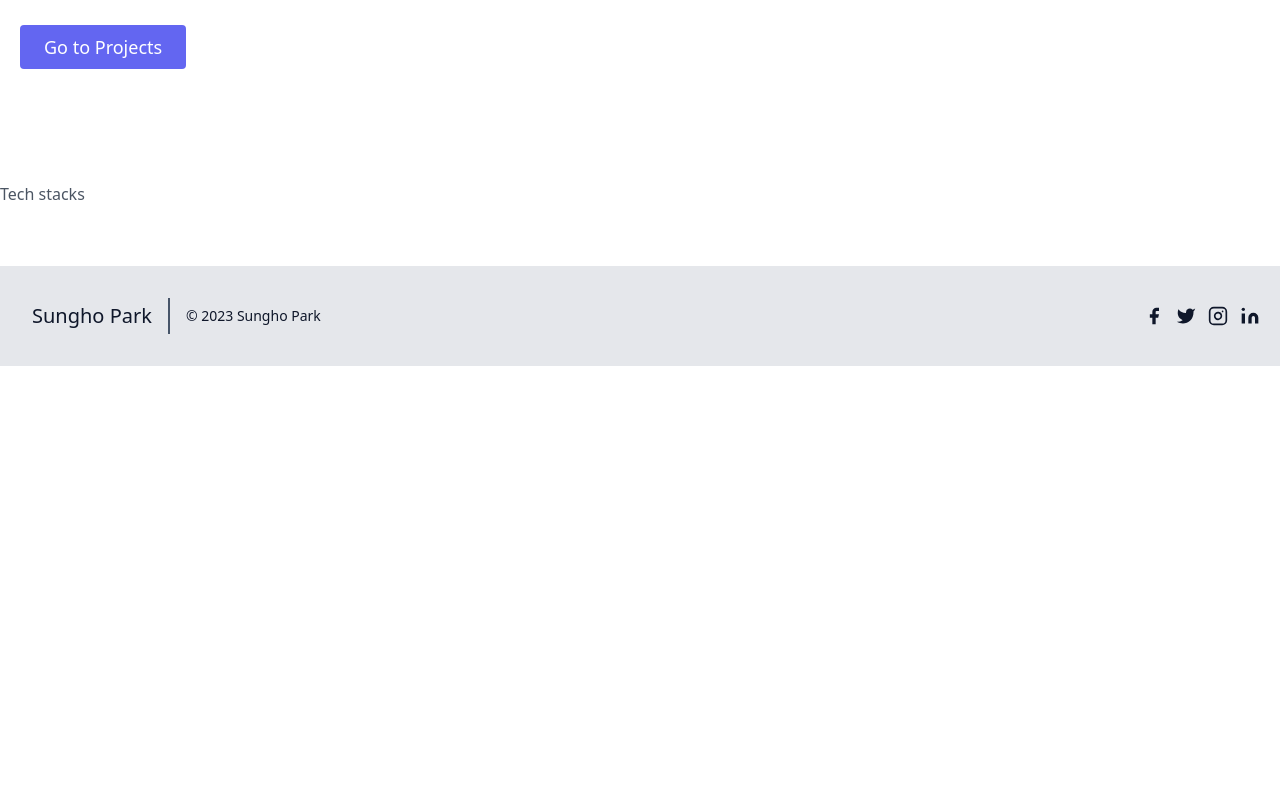
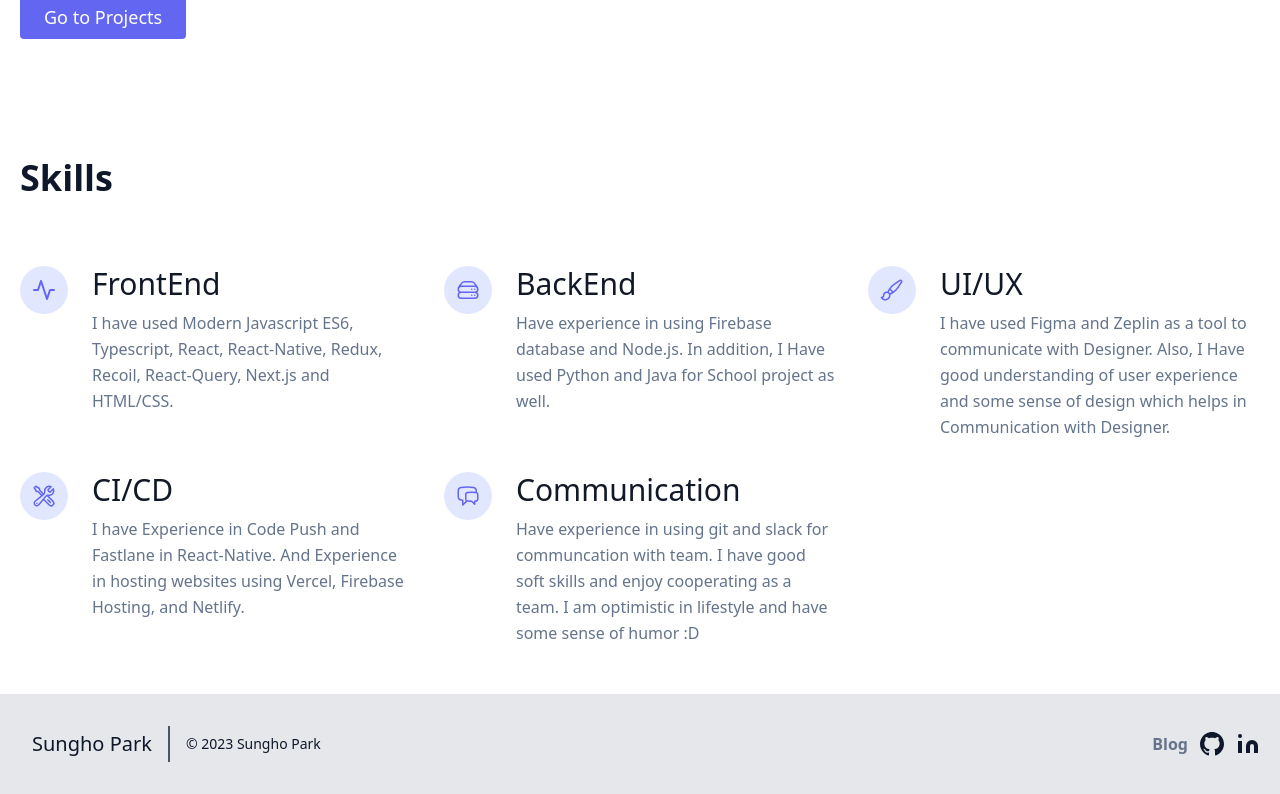
Before and after one commit to psh320/sungho-park, a Next.js app: page / in a window 1280 px wide. Shown: the part 534-1328 px from the top of the page. Before the commit the page ends 900 px from the top, so only its background shows below. Built offline with nearby package versions, Linux system fonts and the light colour scheme.

Commit message:
feat: add skills

```diff
--- a/src/components/Footer.tsx
+++ b/src/components/Footer.tsx
@@ -14,52 +14,40 @@ export default function Header() {
           © 2023 Sungho Park
         </p>
         <span className="inline-flex sm:ml-auto sm:mt-0 mt-4 justify-center sm:justify-start">
-          <a className="text-primary">
+          <a
+            className="ml-3 text-primary"
+            href="https://medium.com/@parksungho320"
+            target="_blank"
+          >
+            <p className="font-bold">Blog</p>
+          </a>
+          <a
+            className="ml-3 text-primary"
+            href="https://github.com/psh320"
+            target="_blank"
+          >
             <svg
+              xmlns="http://www.w3.org/2000/svg"
               fill="currentColor"
-              strokeLinecap="round"
-              strokeLinejoin="round"
-              strokeWidth="2"
-              className="w-5 h-5"
               viewBox="0 0 24 24"
+              className="w-6 h-6"
             >
-              <path d="M18 2h-3a5 5 0 00-5 5v3H7v4h3v8h4v-8h3l1-4h-4V7a1 1 0 011-1h3z"></path>
+              <path d="M12 0c-6.626 0-12 5.373-12 12 0 5.302 3.438 9.8 8.207 11.387.599.111.793-.261.793-.577v-2.234c-3.338.726-4.033-1.416-4.033-1.416-.546-1.387-1.333-1.756-1.333-1.756-1.089-.745.083-.729.083-.729 1.205.084 1.839 1.237 1.839 1.237 1.07 1.834 2.807 1.304 3.492.997.107-.775.418-1.305.762-1.604-2.665-.305-5.467-1.334-5.467-5.931 0-1.311.469-2.381 1.236-3.221-.124-.303-.535-1.524.117-3.176 0 0 1.008-.322 3.301 1.23.957-.266 1.983-.399 3.003-.404 1.02.005 2.047.138 3.006.404 2.291-1.552 3.297-1.23 3.297-1.23.653 1.653.242 2.874.118 3.176.77.84 1.235 1.911 1.235 3.221 0 4.609-2.807 5.624-5.479 5.921.43.372.823 1.102.823 2.222v3.293c0 .319.192.694.801.576 4.765-1.589 8.199-6.086 8.199-11.386 0-6.627-5.373-12-12-12z" />
             </svg>
           </a>
-          <a className="ml-3 text-primary">
-            <svg
-              fill="currentColor"
-              strokeLinecap="round"
-              strokeLinejoin="round"
-              strokeWidth="2"
-              className="w-5 h-5"
-              viewBox="0 0 24 24"
-            >
-              <path d="M23 3a10.9 10.9 0 01-3.14 1.53 4.48 4.48 0 00-7.86 3v1A10.66 10.66 0 013 4s-4 9 5 13a11.64 11.64 0 01-7 2c9 5 20 0 20-11.5a4.5 4.5 0 00-.08-.83A7.72 7.72 0 0023 3z"></path>
-            </svg>
-          </a>
-          <a className="ml-3 text-primary">
-            <svg
-              fill="none"
-              stroke="currentColor"
-              strokeLinecap="round"
-              strokeLinejoin="round"
-              strokeWidth="2"
-              className="w-5 h-5"
-              viewBox="0 0 24 24"
-            >
-              <rect width="20" height="20" x="2" y="2" rx="5" ry="5"></rect>
-              <path d="M16 11.37A4 4 0 1112.63 8 4 4 0 0116 11.37zm1.5-4.87h.01"></path>
-            </svg>
-          </a>
-          <a className="ml-3 text-primary">
+
+          <a
+            className="ml-3 text-primary"
+            href="https://www.linkedin.com/in/sungho-park-5b78301a9/"
+            target="_blank"
+          >
             <svg
               fill="currentColor"
               stroke="currentColor"
               strokeLinecap="round"
               strokeLinejoin="round"
               strokeWidth="0"
-              className="w-5 h-5"
+              className="w-6 h-6"
               viewBox="0 0 24 24"
             >
               <path
--- a/src/components/Header.tsx
+++ b/src/components/Header.tsx
@@ -12,15 +12,18 @@ export default function Header() {
           <svg
             xmlns="http://www.w3.org/2000/svg"
             fill="none"
+            viewBox="0 0 24 24"
+            stroke-width="1.5"
             stroke="currentColor"
-            strokeLinecap="round"
-            strokeLinejoin="round"
-            strokeWidth="2"
             className="w-10 h-10 text-white p-2 bg-indigo-500 rounded-full"
-            viewBox="0 0 24 24"
           >
-            <path d="M12 2L2 7l10 5 10-5-10-5zM2 17l10 5 10-5M2 12l10 5 10-5"></path>
+            <path
+              stroke-linecap="round"
+              stroke-linejoin="round"
+              d="M9 17.25v1.007a3 3 0 01-.879 2.122L7.5 21h9l-.621-.621A3 3 0 0115 18.257V17.25m6-12V15a2.25 2.25 0 01-2.25 2.25H5.25A2.25 2.25 0 013 15V5.25m18 0A2.25 2.25 0 0018.75 3H5.25A2.25 2.25 0 003 5.25m18 0V12a2.25 2.25 0 01-2.25 2.25H5.25A2.25 2.25 0 013 12V5.25"
+            />
           </svg>
+
           <span className="ml-3 text-xl text-gray-600 dark:text-gray-100">
             Sungho Park
           </span>
@@ -32,8 +35,10 @@ export default function Header() {
           <Link href="/project" className="mr-5 header-link">
             Project
           </Link>
-          <a className="mr-5 header-link">Tech Stacks</a>
-          <a className="mr-5 header-link">CV</a>
+          <Link href="/cv.pdf" className="mr-5 header-link">
+            CV
+          </Link>
+
           <DarkModeToggleButton />
         </nav>
       </div>
--- a/src/components/Home/Introduction.tsx
+++ b/src/components/Home/Introduction.tsx
@@ -1,28 +1,32 @@
 import Animation from "@/components/Home/Animation";
-
+import { useRouter } from "next/router";
 export default function Introduction() {
+  const route = useRouter();
   return (
     <>
       <div className="lg:flex-grow xs:w-1/2 md:w-1/2 lg:pr-12 md:pr-8 flex flex-col md:items-start md:text-left mb-16 md:mb-0 items-center text-center">
-        <h1 className="title-font sm:text-4xl text-3xl mb-4 font-medium text-gray-900">
+        <h1 className="title-font sm:text-5xl text-4xl mb-4 font-semibold text-gray-900">
           Sungho Park
         </h1>
         <br className="hidden lg:inline-block" />
-        <h2 className="title-font sm:text-2xl text-1xl mb-4 font-medium text-gray-900">
+        <h2 className="title-font sm:text-3xl text-2xl mb-4 font-medium text-gray-900">
           Frontend Engineer
         </h2>
-        <p className="mb-4 leading-relaxed">
+        <p className="mb-4 leading-relaxed text-lg text-left">
           Hello! My name is Sungho Park (Andrew) and I am year 4 student in the
           City University of Hong Kong majoring in Computer Science.
         </p>
-        <p className="mb-8 leading-relaxed">
+        <p className="mb-8 leading-relaxed text-lg text-left">
           I am a Junior Frontend Engineer who does not hesitate to learn new
           technology and is responsible for the tasks given to me. I am
           passionate about learning and growing as a developer and enjoy
           cooperating with team.
         </p>
         <div className="flex justify-center">
-          <button className="inline-flex text-white bg-indigo-500 border-0 py-2 px-6 focus:outline-none hover:bg-indigo-600 rounded text-lg">
+          <button
+            className="inline-flex text-white bg-indigo-500 border-0 py-2 px-6 focus:outline-none hover:bg-indigo-600 rounded text-lg"
+            onClick={() => route.push("./project")}
+          >
             Go to Projects
           </button>
         </div>
--- /dev/null
+++ b/src/components/Home/Skills.tsx
@@ -0,0 +1,146 @@
+export default function Skills() {
+  return (
+    <section className="text-gray-600 body-font">
+      <div className="container px-5 py-12 mx-auto">
+        <div className="flex flex-wrap sm:-m-4 -mx-4 -mb-10 -mt-4 md:space-y-0 space-y-6">
+          <div className="p-4 md:w-1/3 flex">
+            <div className="w-12 h-12 inline-flex items-center justify-center rounded-full bg-indigo-100 text-indigo-500 mb-4 flex-shrink-0">
+              <svg
+                fill="none"
+                stroke="currentColor"
+                stroke-linecap="round"
+                stroke-linejoin="round"
+                stroke-width="2"
+                className="w-6 h-6"
+                viewBox="0 0 24 24"
+              >
+                <path d="M22 12h-4l-3 9L9 3l-3 9H2"></path>
+              </svg>
+            </div>
+            <div className="flex-grow pl-6">
+              <h2 className="text-gray-900 text-3xl title-font font-medium mb-2">
+                FrontEnd
+              </h2>
+              <p className="leading-relaxed text-base">
+                I have used Modern Javascript ES6, Typescript, React,
+                React-Native, Redux, Recoil, React-Query, Next.js and HTML/CSS.
+              </p>
+            </div>
+          </div>
+          <div className="p-4 md:w-1/3 flex">
+            <div className="w-12 h-12 inline-flex items-center justify-center rounded-full bg-indigo-100 text-indigo-500 mb-4 flex-shrink-0">
+              <svg
+                xmlns="http://www.w3.org/2000/svg"
+                fill="none"
+                viewBox="0 0 24 24"
+                stroke-width="1.5"
+                stroke="currentColor"
+                className="w-6 h-6"
+              >
+                <path
+                  stroke-linecap="round"
+                  stroke-linejoin="round"
+                  d="M5.25 14.25h13.5m-13.5 0a3 3 0 01-3-3m3 3a3 3 0 100 6h13.5a3 3 0 100-6m-16.5-3a3 3 0 013-3h13.5a3 3 0 013 3m-19.5 0a4.5 4.5 0 01.9-2.7L5.737 5.1a3.375 3.375 0 012.7-1.35h7.126c1.062 0 2.062.5 2.7 1.35l2.587 3.45a4.5 4.5 0 01.9 2.7m0 0a3 3 0 01-3 3m0 3h.008v.008h-.008v-.008zm0-6h.008v.008h-.008v-.008zm-3 6h.008v.008h-.008v-.008zm0-6h.008v.008h-.008v-.008z"
+                />
+              </svg>
+            </div>
+            <div className="flex-grow pl-6">
+              <h2 className="text-gray-900 text-3xl title-font font-medium mb-2">
+                BackEnd
+              </h2>
+              <p className="leading-relaxed text-base">
+                Have experience in using Firebase database and Node.js. In
+                addition, I Have used Python and Java for School project as
+                well.
+              </p>
+            </div>
+          </div>
+          <div className="p-4 md:w-1/3 flex">
+            <div className="w-12 h-12 inline-flex items-center justify-center rounded-full bg-indigo-100 text-indigo-500 mb-4 flex-shrink-0">
+              <svg
+                xmlns="http://www.w3.org/2000/svg"
+                fill="none"
+                viewBox="0 0 24 24"
+                stroke-width="1.5"
+                stroke="currentColor"
+                className="w-6 h-6"
+              >
+                <path
+                  stroke-linecap="round"
+                  stroke-linejoin="round"
+                  d="M9.53 16.122a3 3 0 00-5.78 1.128 2.25 2.25 0 01-2.4 2.245 4.5 4.5 0 008.4-2.245c0-.399-.078-.78-.22-1.128zm0 0a15.998 15.998 0 003.388-1.62m-5.043-.025a15.994 15.994 0 011.622-3.395m3.42 3.42a15.995 15.995 0 004.764-4.648l3.876-5.814a1.151 1.151 0 00-1.597-1.597L14.146 6.32a15.996 15.996 0 00-4.649 4.763m3.42 3.42a6.776 6.776 0 00-3.42-3.42"
+                />
+              </svg>
+            </div>
+            <div className="flex-grow pl-6">
+              <h2 className="text-gray-900 text-3xl title-font font-medium mb-2">
+                UI/UX
+              </h2>
+              <p className="leading-relaxed text-base">
+                I have used Figma and Zeplin as a tool to communicate with
+                Designer. Also, I Have good understanding of user experience and
+                some sense of design which helps in Communication with Designer.
+              </p>
+            </div>
+          </div>
+          <div className="p-4 md:w-1/3 flex">
+            <div className="w-12 h-12 inline-flex items-center justify-center rounded-full bg-indigo-100 text-indigo-500 mb-4 flex-shrink-0">
+              <svg
+                xmlns="http://www.w3.org/2000/svg"
+                fill="none"
+                viewBox="0 0 24 24"
+                stroke-width="1.5"
+                stroke="currentColor"
+                className="w-6 h-6"
+              >
+                <path
+                  stroke-linecap="round"
+                  stroke-linejoin="round"
+                  d="M11.42 15.17L17.25 21A2.652 2.652 0 0021 17.25l-5.877-5.877M11.42 15.17l2.496-3.03c.317-.384.74-.626 1.208-.766M11.42 15.17l-4.655 5.653a2.548 2.548 0 11-3.586-3.586l6.837-5.63m5.108-.233c.55-.164 1.163-.188 1.743-.14a4.5 4.5 0 004.486-6.336l-3.276 3.277a3.004 3.004 0 01-2.25-2.25l3.276-3.276a4.5 4.5 0 00-6.336 4.486c.091 1.076-.071 2.264-.904 2.95l-.102.085m-1.745 1.437L5.909 7.5H4.5L2.25 3.75l1.5-1.5L7.5 4.5v1.409l4.26 4.26m-1.745 1.437l1.745-1.437m6.615 8.206L15.75 15.75M4.867 19.125h.008v.008h-.008v-.008z"
+                />
+              </svg>
+            </div>
+            <div className="flex-grow pl-6">
+              <h2 className="text-gray-900 text-3xl title-font font-medium mb-2">
+                CI/CD
+              </h2>
+              <p className="leading-relaxed text-base">
+                I have Experience in Code Push and Fastlane in React-Native. And
+                Experience in hosting websites using Vercel, Firebase Hosting,
+                and Netlify.
+              </p>
+            </div>
+          </div>
+          <div className="p-4 md:w-1/3 flex">
+            <div className="w-12 h-12 inline-flex items-center justify-center rounded-full bg-indigo-100 text-indigo-500 mb-4 flex-shrink-0">
+              <svg
+                xmlns="http://www.w3.org/2000/svg"
+                fill="none"
+                viewBox="0 0 24 24"
+                stroke-width="1.5"
+                stroke="currentColor"
+                className="w-6 h-6"
+              >
+                <path
+                  stroke-linecap="round"
+                  stroke-linejoin="round"
+                  d="M20.25 8.511c.884.284 1.5 1.128 1.5 2.097v4.286c0 1.136-.847 2.1-1.98 2.193-.34.027-.68.052-1.02.072v3.091l-3-3c-1.354 0-2.694-.055-4.02-.163a2.115 2.115 0 01-.825-.242m9.345-8.334a2.126 2.126 0 00-.476-.095 48.64 48.64 0 00-8.048 0c-1.131.094-1.976 1.057-1.976 2.192v4.286c0 .837.46 1.58 1.155 1.951m9.345-8.334V6.637c0-1.621-1.152-3.026-2.76-3.235A48.455 48.455 0 0011.25 3c-2.115 0-4.198.137-6.24.402-1.608.209-2.76 1.614-2.76 3.235v6.226c0 1.621 1.152 3.026 2.76 3.235.577.075 1.157.14 1.74.194V21l4.155-4.155"
+                />
+              </svg>
+            </div>
+            <div className="flex-grow pl-6">
+              <h2 className="text-gray-900 text-3xl title-font font-medium mb-2">
+                Communication
+              </h2>
+              <p className="leading-relaxed text-base">
+                Have experience in using git and slack for communcation with
+                team. I have good soft skills and enjoy cooperating as a team. I
+                am optimistic in lifestyle and have some sense of humor :D
+              </p>
+            </div>
+          </div>
+        </div>
+      </div>
+    </section>
+  );
+}
--- a/src/components/Project/ProjectItem.tsx
+++ b/src/components/Project/ProjectItem.tsx
@@ -5,19 +5,19 @@ type Props = {
   project: ProjectType;
 };
 export default function ProjectItems({ project }: Props) {
-  const calculatedPeriod = (start, end) => {
+  const calculatedPeriod = (start: string, end: string) => {
     const startDateStringArray = start.split("-");
     const endDateStringArray = end.split("-");
 
     const startDate = new Date(
-      startDateStringArray[0],
-      startDateStringArray[1],
-      startDateStringArray[2]
+      Number(startDateStringArray[0]),
+      Number(startDateStringArray[1]),
+      Number(startDateStringArray[2])
     ).getTime();
     const endDate = new Date(
-      endDateStringArray[0],
-      endDateStringArray[1],
-      endDateStringArray[2]
+      Number(endDateStringArray[0]),
+      Number(endDateStringArray[1]),
+      Number(endDateStringArray[2])
     ).getTime();
 
     const diffInMs = Math.abs(endDate - startDate);
@@ -82,21 +82,45 @@ export default function ProjectItems({ project }: Props) {
           </a>
         </div>
         <div className="flex flex-col justify-center items-center my-2">
-          <div className="border-2 w-12 rounded-md border-blue-200 dark:border-orange-500" />
+          <div className="border-2 w-12 rounded-md border-sky-200 dark:border-sky-700" />
         </div>
 
-        <h2 className="font-semibold">Tech Stack</h2>
+        <h2 className="font-semibold mb-1">Tech Stack</h2>
         <div className="flex items-start my-1 flex-wrap">
           {project.tech.map((tag, index) => (
             <h1
               key={index}
-              className="px-2 py-1 mb-2 mr-2 rounded-md bg-sky-200 dark:bg-sky-700"
+              className="px-2 py-1 mb-2 mr-2 rounded-md bg-sky-200 dark:bg-sky-700 font-medium"
             >
               {tag.name}
             </h1>
           ))}
         </div>
         <div className="flex flex-row items-center ">
+          {project.site && (
+            <a
+              href={project.site}
+              className="mr-4 mt-4 flex flex-row hover:font-bold hover:scale-90 duration-100 items-center justify-center"
+              target="_blank"
+            >
+              <svg
+                xmlns="http://www.w3.org/2000/svg"
+                fill="none"
+                viewBox="0 0 24 24"
+                stroke-width="1.5"
+                stroke="currentColor"
+                className="w-6 h-6"
+              >
+                <path
+                  stroke-linecap="round"
+                  stroke-linejoin="round"
+                  d="M13.19 8.688a4.5 4.5 0 011.242 7.244l-4.5 4.5a4.5 4.5 0 01-6.364-6.364l1.757-1.757m13.35-.622l1.757-1.757a4.5 4.5 0 00-6.364-6.364l-4.5 4.5a4.5 4.5 0 001.242 7.244"
+                />
+              </svg>
+              <p>Link</p>
+            </a>
+          )}
+
           {project.github && (
             <a
               href={project.github}
@@ -107,6 +131,7 @@ export default function ProjectItems({ project }: Props) {
                 xmlns="http://www.w3.org/2000/svg"
                 width="24"
                 height="24"
+                fill="currentColor"
                 viewBox="0 0 24 24"
                 className="mr-2"
               >
--- a/src/pages/index.tsx
+++ b/src/pages/index.tsx
@@ -2,16 +2,20 @@ import Head from "next/head";
 import Image from "next/image";
 import { Inter } from "next/font/google";
 import Introduction from "@/components/Home/Introduction";
+import Skills from "@/components/Home/Skills";
 
 const inter = Inter({ subsets: ["latin"] });
 
 export default function Home() {
   return (
-    <section className="flex min-h-screen flex-col  text-gray-600 body-font items-center justify-center pt-20 ">
+    <section className="flex min-h-screen flex-col  text-gray-600 body-font items-center justify-center pt-24">
       <div className="container mx-auto flex px-5 py-24 md:flex-row flex-col items-center">
         <Introduction />
       </div>
-      <div className="container">Tech stacks</div>
+      <div className="container">
+        <h1 className="font-bold text-4xl p-5">Skills</h1>
+        <Skills />
+      </div>
     </section>
   );
 }
--- a/src/pages/project.tsx
+++ b/src/pages/project.tsx
@@ -11,6 +11,7 @@ export type ProjectType = {
   description: string | null;
   projectURL: string;
   coverImage: string | null;
+  site: string | null;
 };
 
 type Props = {
@@ -19,8 +20,8 @@ type Props = {
 export default function Project({ projects }: Props) {
   console.log(projects);
   return (
-    <div className="flex flex-col min-h-screen justify-center items-center px-5 pt-20 mb-12">
-      <h1>Project</h1>
+    <div className="flex flex-col min-h-screen justify-center items-center px-5 pt-24 mb-12">
+      <h1 className="font-bold text-5xl">Project</h1>
       <div className="grid grid-cols-1 md:grid-cols-2 py-10 m-6 gap-8 items-center justify-center max-w-5xl">
         {projects.map((project, key) => (
           <ProjectItems key={key} project={project} />
@@ -48,6 +49,7 @@ export async function getStaticProps(context: GetStaticProps) {
     options
   );
   const projects = await res.json();
+  console.log(projects.results[2].cover);
   const parsedData = parseDatabase(projects.results);
   return {
     props: { projects: parsedData }, // will be passed to the page component as props
@@ -60,12 +62,17 @@ function parseDatabase(data: any): ProjectType[] {
     duration: project.properties.Duration.date,
     github: project.properties.Github.url,
     demo: project.properties.Demo.url,
+    site: project.properties.Site.url,
     tech: project.properties.Tech.multi_select,
     description:
       project.properties.Description.rich_text.length === 0
         ? null
         : project.properties.Description.rich_text[0].plain_text,
     projectURL: project.url,
-    coverImage: project.cover ? project.cover.external.url : null,
+    coverImage: project.cover
+      ? project.cover.external
+        ? project.cover.external.url
+        : project.cover.file.url
+      : null,
   }));
 }
```
Also changed, not shown: 1 other file (tests, documents, lock files or other folders).
